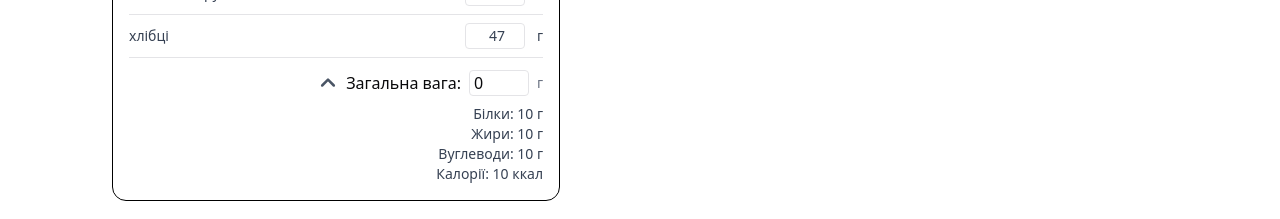
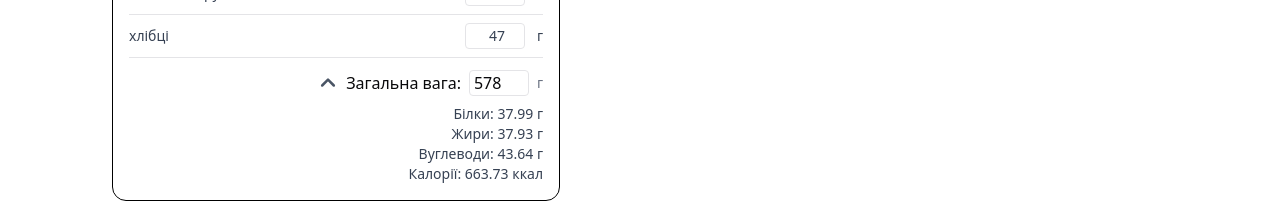
Before and after one commit to NutriForge/nutri-forge-frontend, a React (Vite) app: page /recipe/1 in a window 1280 px wide. Both pictures are taken after a click on the button 328 px from the left and 1091 px from the top of the page. Shown: the part 1008-1227 px from the top of the page. Built offline with nearby package versions, Linux system fonts and the light colour scheme.

Commit message:
Total macros recalculated

```diff
--- a/public/data/ingredients.json
+++ b/public/data/ingredients.json
@@ -14,7 +14,7 @@
     "kcal": 0
   },
   {
-    "name": "олія соняшникова",
+    "name": ["олія соняшникова", "олія"],
     "proteins": 0.1,
     "carbs": 0.1,
     "fats": 99.5,
@@ -98,7 +98,7 @@
     "kcal": 359
   },
   {
-    "name": "волоські горіхи",
+    "name": ["волоські горіхи", "горіхи"],
     "proteins": 15.76,
     "carbs": 18.45,
     "fats": 63.38,
--- a/public/data/recipes.json
+++ b/public/data/recipes.json
@@ -98,7 +98,7 @@
                 "weight_in_g": 1
             },
             {
-                "name": "молоко",
+                "name": "молоко 2.5%",
                 "number": 0,
                 "weight_in_g": 100
             },
@@ -146,7 +146,7 @@
                 "weight_in_g": 120
             },
             {
-                "name": "йогурт натуральний",
+                "name": "йогурт 1.6%",
                 "number": 0,
                 "weight_in_g": 50
             },
@@ -191,7 +191,7 @@
                 "weight_in_g": 68
             },
             {
-                "name": "йогурт натуральний",
+                "name": "йогурт 1.6%",
                 "number": 0,
                 "weight_in_g": 100
             },
--- a/src/components/Recipe/RecipePage/IngredientsCard/IngredientsCard.tsx
+++ b/src/components/Recipe/RecipePage/IngredientsCard/IngredientsCard.tsx
@@ -4,7 +4,7 @@ import { useRecipes } from "../../../../context/RecipeContext";
 import { TotalBlock } from "./IngredientsFooter/TotalBlock";
 import { IngredientList } from "./IngredientsList/IngredientsList";
 import { IngredientsHeader } from "./IngredientsHeader/IngredientsHeader";
-import { calculateTotalWeight, scaleIngredients } from "@/util/recipeCalculations";
+import { calculateTotalMacros, calculateTotalWeight, scaleIngredients } from "@/util/recipeCalculations";
 import {getAllIngredients} from "../../../../services/recipeService.js"
 
 export default function IngredientsCard() {
@@ -17,6 +17,13 @@ export default function IngredientsCard() {
 
   //To change total weight
   const [totalWeight, setTotalWeight] = useState<string>("");
+
+  const [totalMacros, setTotalMacros] = useState<TotalMacrosProps>({
+    proteins: 0,
+    carbs: 0,
+    fats: 0,
+    kcal: 0
+  });
 
   const [isLocked, setIsLocked] = useState(true);
 
@@ -46,7 +53,10 @@ export default function IngredientsCard() {
             return i.name.toLowerCase() === ing.name.toLowerCase();
           });
 
-          if (!info) return ing;
+          if (!info) {
+            console.warn("⚠️ No match for", ing.name);
+            return ing;
+          }
 
           const factor = ing.weight_in_g / 100;
 
@@ -60,8 +70,10 @@ export default function IngredientsCard() {
         });
 
         setIngredients(enriched);
-        const total = calculateTotalWeight(ingredients);
+        const total = calculateTotalWeight(enriched);
+        const totalMacros = calculateTotalMacros(enriched);
         setTotalWeight(String(total));
+        setTotalMacros(totalMacros);
       } catch (error) {
         console.error("Failed to load ingredient info:", error);
       }
@@ -87,9 +99,10 @@ export default function IngredientsCard() {
     }
 
     const total = calculateTotalWeight(updated);
-
+    const totalMacros = calculateTotalMacros(updated);
+    setTotalWeight(String(total));
+    setTotalMacros(totalMacros);
     setIngredients(updated);
-    setTotalWeight(String(total));
   }
 
   function handleTotalWeight(newTotalWeight: number) {
@@ -115,6 +128,7 @@ export default function IngredientsCard() {
         />
         <TotalBlock
           totalWeight={totalWeight}
+          totalMacros={totalMacros}
           setTotalWeight={setTotalWeight}
           handleTotalWeight={handleTotalWeight}
         />
--- a/src/components/Recipe/RecipePage/IngredientsCard/IngredientsFooter/TotalBlock.tsx
+++ b/src/components/Recipe/RecipePage/IngredientsCard/IngredientsFooter/TotalBlock.tsx
@@ -3,12 +3,24 @@ import { ChevronToggle } from "./ChevronToggle";
 import { TotalWeightInput } from "./TotalWeightInput";
 import { TotalMacros } from "./TotalMacros";
 
+interface TotalMacrosProps {
+  isOpen: boolean;
+  totalMacros: {
+    proteins: number;
+    carbs: number;
+    fats: number;
+    kcal: number;
+  };
+}
+
 export function TotalBlock({
   totalWeight,
+  totalMacros,
   setTotalWeight,
   handleTotalWeight
 }: {
   totalWeight: string;
+  totalMacros: TotalMacrosProps;
   setTotalWeight: (val: string) => void;
   handleTotalWeight: (val: number) => void;
 }) {
@@ -24,7 +36,7 @@ export function TotalBlock({
           handleTotalWeight={handleTotalWeight}
         />
       </div>
-      <TotalMacros isOpen={isOpen} />
+      <TotalMacros isOpen={isOpen} totalMacros={totalMacros} />
     </div>
   );
 }
--- a/src/components/Recipe/RecipePage/IngredientsCard/IngredientsFooter/TotalMacros.tsx
+++ b/src/components/Recipe/RecipePage/IngredientsCard/IngredientsFooter/TotalMacros.tsx
@@ -1,7 +1,9 @@
 export function TotalMacros({
   isOpen,
+  totalMacros,
 }: {
   isOpen: boolean;
+  totalMacros: TotalMacrosProps;
 }) {
   return (
     <div
@@ -10,10 +12,10 @@ export function TotalMacros({
       } text-sm text-gray-700`}
     >
       <div className="text-right">
-        <div>Білки: 10 г</div>
-        <div>Жири: 10 г</div>
-        <div>Вуглеводи: 10 г</div>
-        <div>Калорії: 10 ккал</div>
+        <div>Білки: {(totalMacros.proteins).toFixed(2)} г</div>
+        <div>Жири: {(totalMacros.fats).toFixed(2)} г</div>
+        <div>Вуглеводи: {(totalMacros.carbs).toFixed(2)} г</div>
+        <div>Калорії: {(totalMacros.kcal).toFixed(2)} ккал</div>
       </div>
     </div>
   );
--- a/src/util/recipeCalculations.ts
+++ b/src/util/recipeCalculations.ts
@@ -15,8 +15,20 @@ export function scaleIngredients(
     ...ing,
     weight_in_g: Math.round(ing.weight_in_g * ratio),
     proteins: Math.round(ing.proteins * ratio),
-    carbs: ing.carbs !== undefined ? Math.round(ing.carbs * ratio) : undefined,
-    fats: ing.fats !== undefined ? Math.round(ing.fats * ratio) : undefined,
-    kcal: ing.kcal !== undefined ? Math.round(ing.kcal * ratio) : undefined,
+    carbs:  Math.round(ing.carbs * ratio),
+    fats: Math.round(ing.fats * ratio),
+    kcal: Math.round(ing.kcal * ratio),
   }));
 }
+
+export function calculateTotalMacros(ingredients: Ingredient[]) {
+  return ingredients.reduce(
+    (acc, ing) => ({
+      proteins: acc.proteins + ing.proteins,
+      carbs: acc.carbs + ing.carbs,
+      fats: acc.fats + ing.fats,
+      kcal: acc.kcal + ing.kcal,
+    }),
+    { proteins: 0, carbs: 0, fats: 0, kcal: 0 }
+  );
+}
```
